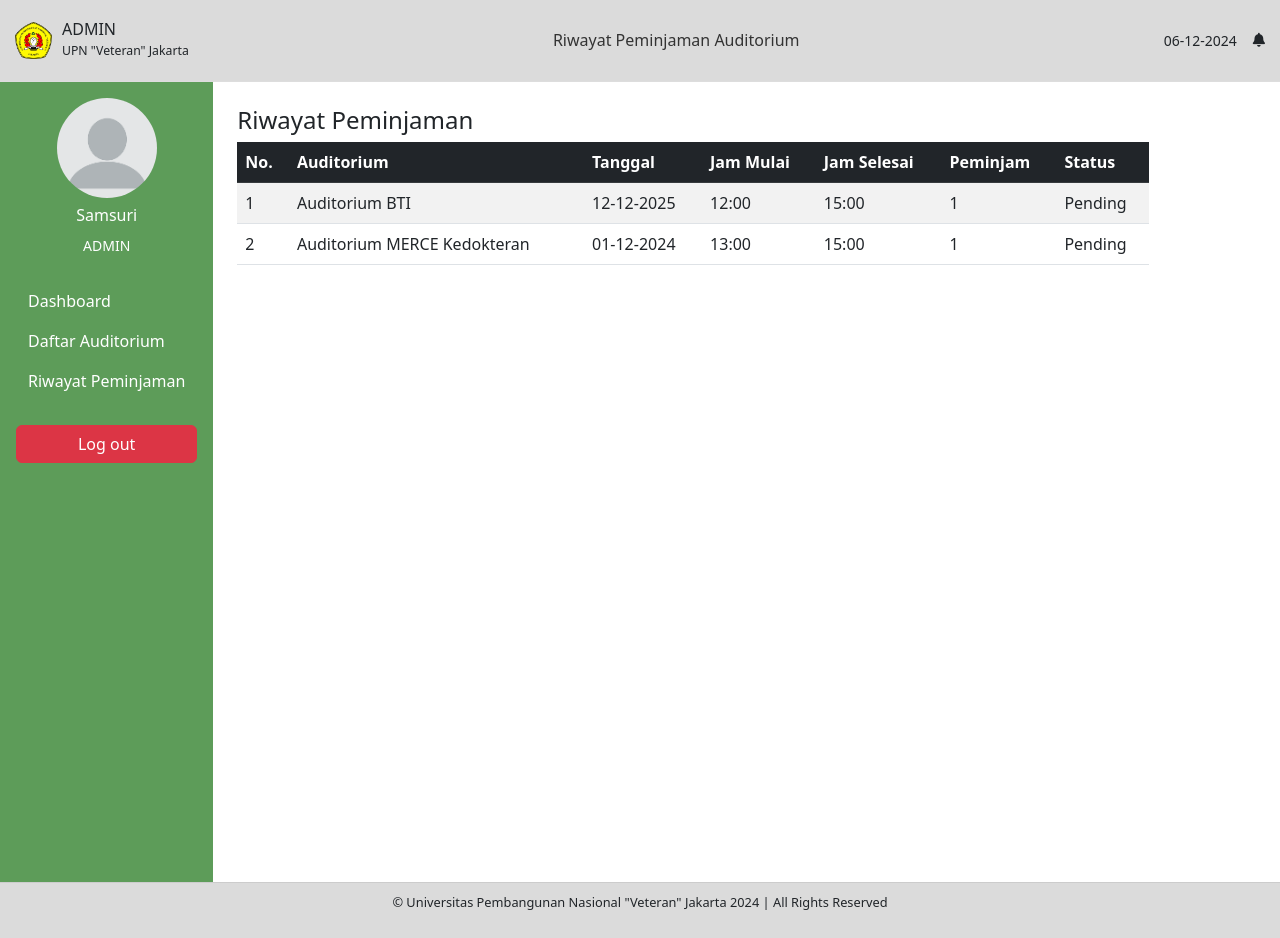
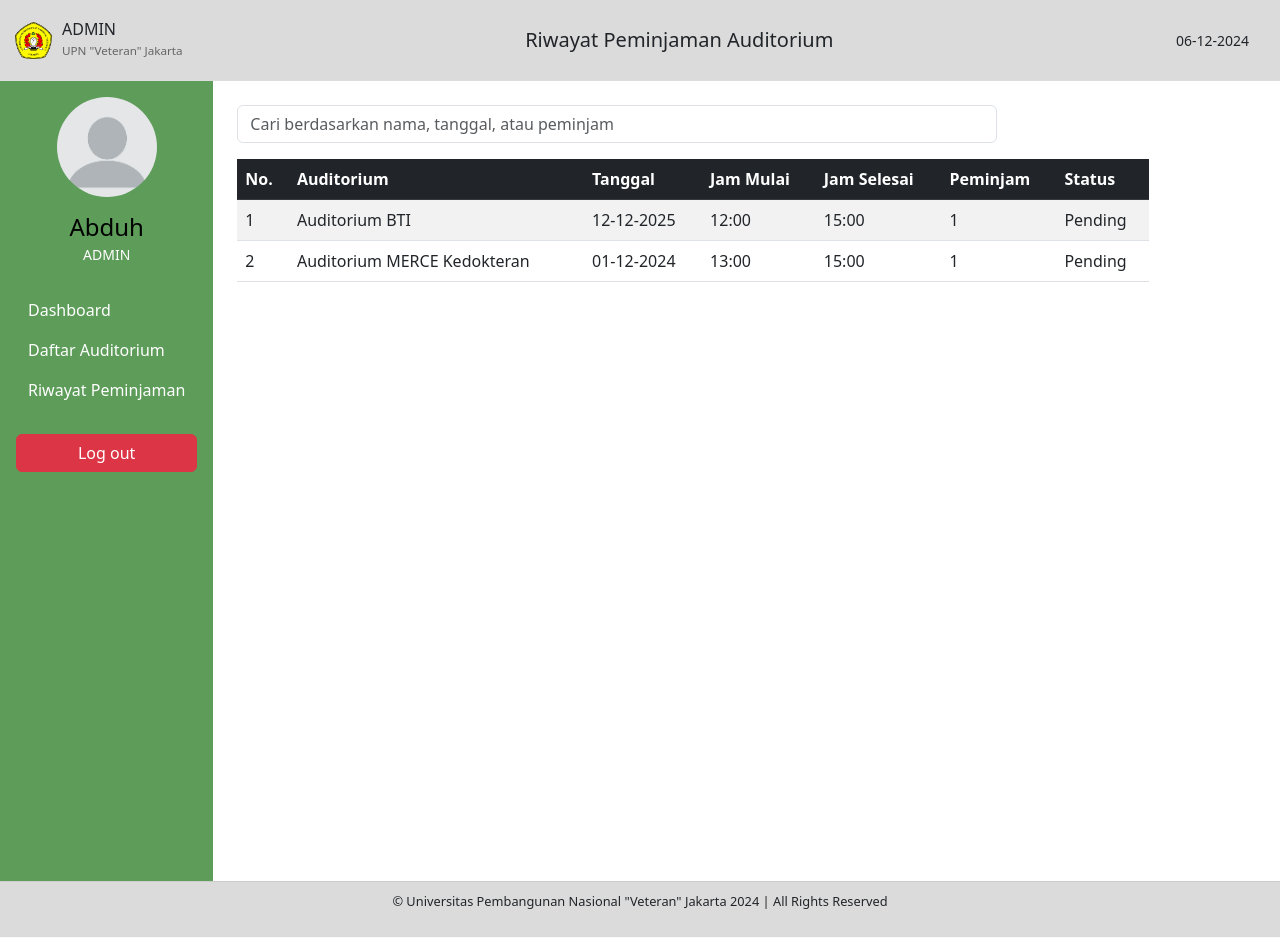
Before and after one commit to Dxdeka9/Project_UAS_Auditorium, a PHP site: page /riwayat_peminjaman.php in a window 1280 px wide. Run offline with PHP 8.4, Linux system fonts and the light colour scheme; a user stored in the database is signed in; data comes from the database, SQL or seed files in the repository.

Commit message:
riwayat_peminjaman new

```diff
--- /dev/null
+++ b/riwayat_peminjaman.js
@@ -0,0 +1,13 @@
+let debounceTimeout;
+
+document.getElementById('search').addEventListener('input', function () {
+    clearTimeout(debounceTimeout); // Hapus timeout yang sedang berjalan
+    const searchValue = this.value;
+
+    // Tetapkan timeout baru (misalnya 500ms)
+    debounceTimeout = setTimeout(() => {
+        const url = new URL(window.location.href);
+        url.searchParams.set('search', searchValue);
+        window.location.href = url; // Redirect setelah penundaan
+    }, 1000); // Tunggu 500ms setelah pengguna berhenti mengetik
+});
--- a/riwayat_peminjaman.php
+++ b/riwayat_peminjaman.php
@@ -8,10 +8,23 @@ if (!isset($_SESSION['user_id']) || $_SESSION['role'] !== 'admin') {
     exit();
 }
 
-// Ambil semua data peminjaman (riwayat peminjaman)
+// Ambil nama pengguna dari database berdasarkan user_id
+$user_id = $_SESSION['user_id'];
+$query_user = "SELECT nama FROM pengguna WHERE id = $user_id";
+$result_user = $conn->query($query_user);
+
+$nama_admin = $result_user->num_rows > 0 ? htmlspecialchars($result_user->fetch_assoc()['nama']) : "Admin Tidak Ditemukan";
+
+// Ambil search term jika ada
+$search_data = isset($_GET['search']) ? $conn->real_escape_string($_GET['search']) : '';
+
+// Modifikasi query SQL untuk mencari berdasarkan nama auditorium, id_pengguna, atau tanggal
 $sql = "SELECT p.id, a.nama AS nama_auditorium, p.tanggal, p.waktu_mulai, p.waktu_selesai, p.id_pengguna, p.status
         FROM peminjaman p
         INNER JOIN auditorium a ON p.id_auditorium = a.id
+        WHERE a.nama LIKE '%$search_data%'
+        OR p.id_pengguna LIKE '%$search_data%'
+        OR p.tanggal LIKE '%$search_data%'
         ORDER BY p.tanggal DESC, p.waktu_mulai DESC";
 $result = $conn->query($sql);
 ?>
@@ -22,52 +35,44 @@ $result = $conn->query($sql);
     <meta charset="UTF-8">
     <meta name="viewport" content="width=device-width, initial-scale=1.0">
     <link href="https://cdn.jsdelivr.net/npm/bootstrap@5.3.0/dist/css/bootstrap.min.css" rel="stylesheet">
-    <link rel="stylesheet" href="https://cdnjs.cloudflare.com/ajax/libs/font-awesome/6.0.0-beta3/css/all.min.css">
-    <link href="https://unpkg.com/boxicons@2.0.9/css/boxicons.min.css" rel="stylesheet">
     <link rel="stylesheet" href="dashboard_admin.css">
     <title>Riwayat Peminjaman - Auditorium UPNVJ</title>
 </head>
 <body>
 <header class="custom-header d-flex justify-content-between align-items-center">
-        <!-- Logo dan Tulisan Admin -->
     <div class="d-flex align-items-center">
         <img src="logo_upnvj.jpg" alt="Logo UPNVJ">
         <div>
             <h6 class="mb-0">ADMIN</h6>
-                <small>UPN "Veteran" Jakarta</small>
+            <small class="sub-text">UPN "Veteran" Jakarta</small>
         </div>
     </div>
-
-        <!-- Judul Halaman di Tengah -->
-        <h5 class="text-center flex-grow-1 mb-0" style="font-size: 16px; color: #333;">Riwayat Peminjaman Auditorium</h5>
-
-        <!-- Info Tambahan -->
+    <h5 class="text-center flex-grow-1 mb-0" style="font-size: 20px;">Riwayat Peminjaman Auditorium</h5>
     <div class="d-flex align-items-center">
         <span class="me-3"><?= date('d-m-Y'); ?></span>
-            <i class="fas fa-bell"></i>
     </div>
 </header>
 
 <div class="container-fluid">
     <div class="row">
-            <!-- Sidebar -->
-            <div class="col-md-2 custom-sidebar text-white d-flex flex-column min-vh-100 p-3">
+        <div class="custom-sidebar col-md-2 text-white d-flex flex-column min-vh-100 p-3">
             <div class="text-center mb-4">
-                    <img src="profil.png" alt="Profile" class="img-fluid rounded-circle mb-2" width="100">
-                    <h6>Samsuri</h6>
+                <img src="profil.png" alt="Profile" class="img-fluid rounded-circle mb-3" width="100">
+                <h4 class="mb-0 text-black"><?php echo $nama_admin; ?></h4>
                 <small>ADMIN</small>
             </div>
             <ul class="nav flex-column mb-auto">
                 <li class="nav-item"><a href="dashboard_admin.php" class="nav-link text-white">Dashboard</a></li>
                 <li class="nav-item"><a href="daftar_admin.php" class="nav-link text-white">Daftar Auditorium</a></li>
-                    <li class="nav-item"><a href="riwayat_peminjaman.php" class="nav-link mb-4">Riwayat Peminjaman</a></li>
-                         <a href="logout.php" class="btn btn-danger w-100 mt-auto">Log out</a>
+                <li class="nav-item"><a href="riwayat_peminjaman.php" class="nav-link text-white mb-4">Riwayat Peminjaman</a></li>
+                <a href="logout.php" class="btn btn-danger w-100 mt-auto mb-2">Log out</a>
             </ul>
         </div>
 
-            <!-- Main Content -->
         <div class="col-md-9 p-4">
-                <h4>Riwayat Peminjaman</h4>
+            <div class="col-md-10 mb-3">
+                <input type="text" id="search" class="form-control" placeholder="Cari berdasarkan nama, tanggal, atau peminjam" value="<?= htmlspecialchars($search_data); ?>">
+            </div>
             <div class="table-responsive">
                 <table class="table table-striped table-hover">
                     <thead class="table-dark">
@@ -81,27 +86,19 @@ $result = $conn->query($sql);
                             <th>Status</th>
                         </tr>
                     </thead>
-                        <tbody>
+                    <tbody id="search-results">
                         <?php
                         $i = 1;
                         while ($row = $result->fetch_assoc()): ?>
                             <tr>
-                                    <td><?php echo $i; ?></td>
-                                    <td><?php echo htmlspecialchars($row['nama_auditorium']); ?></td>
-                                    <td><?php echo date('d-m-Y', strtotime($row['tanggal'])); ?></td>
-                                    <td><?php echo date('H:i', strtotime($row['waktu_mulai'])); ?></td>
-                                    <td><?php echo date('H:i', strtotime($row['waktu_selesai'])); ?></td>
-                                    <td><?php echo htmlspecialchars($row['id_pengguna']); ?></td>
+                                <td><?= $i; ?></td>
+                                <td><?= htmlspecialchars($row['nama_auditorium']); ?></td>
+                                <td><?= date('d-m-Y', strtotime($row['tanggal'])); ?></td>
+                                <td><?= date('H:i', strtotime($row['waktu_mulai'])); ?></td>
+                                <td><?= date('H:i', strtotime($row['waktu_selesai'])); ?></td>
+                                <td><?= htmlspecialchars($row['id_pengguna']); ?></td>
                                 <td>
-                                        <?php
-                                        if ($row['status'] == 'pending') {
-                                            echo 'Pending';
-                                        } elseif ($row['status'] == 'approved') {
-                                            echo 'Approved';
-                                        } elseif ($row['status'] == 'rejected') {
-                                            echo 'Rejected';
-                                        }
-                                        ?>
+                                    <?= ucfirst($row['status']); ?>
                                 </td>
                             </tr>
                         <?php
@@ -113,11 +110,13 @@ $result = $conn->query($sql);
         </div>
     </div>
 </div>
+
 <footer>
     <div class="footer-text">
         <p>&copy; Universitas Pembangunan Nasional "Veteran" Jakarta 2024 | All Rights Reserved</p>
     </div>
 </footer>
 <script src="https://cdn.jsdelivr.net/npm/bootstrap@5.3.0/dist/js/bootstrap.bundle.min.js"></script>
+<script src="riwayat_peminjaman.js"></script>
 </body>
 </html>
```
Also changed, not shown: dashboard_admin.js (deleted, +0 -14 lines). Lines whose indentation alone changed are shown as unchanged.
